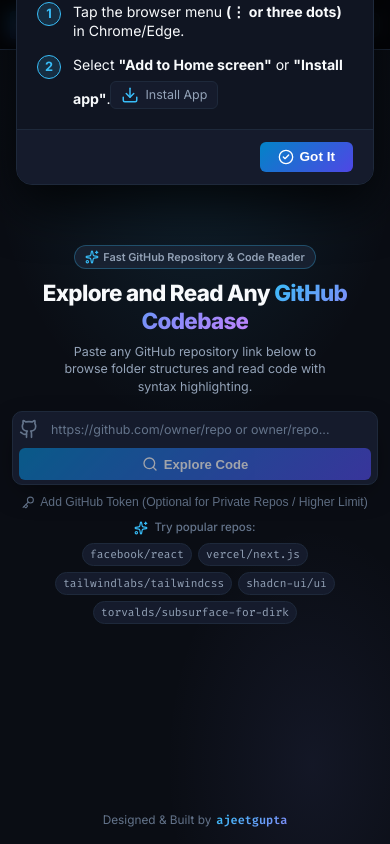
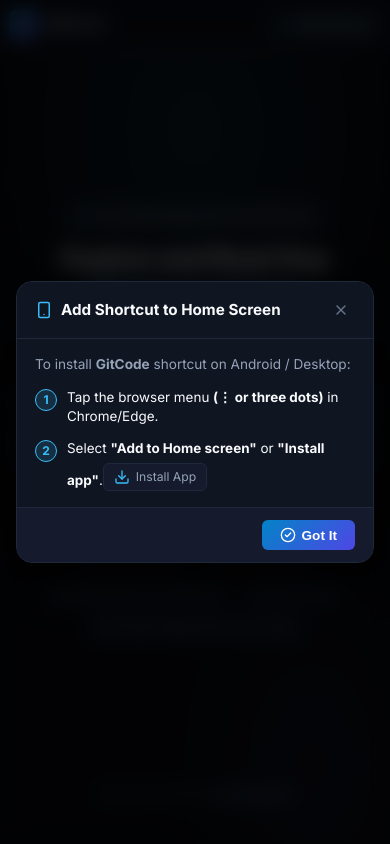
Before and after one commit to AJKakarot/MyCode, a Next.js app: page / in a window 390 px wide. Both pictures are taken after a click on the button "Add Shortcut". Built offline with nearby package versions, Linux system fonts and the light colour scheme.

Commit message:
fix(ui): fix iOS install modal viewport cutoff, enlarge repo input, and enable page scrolling

```diff
--- a/src/app/globals.css
+++ b/src/app/globals.css
@@ -242,14 +242,24 @@
 /* Install Modal Dialog */
 .install-modal-overlay {
   position: fixed;
-  inset: 0;
-  background: rgba(0, 0, 0, 0.75);
-  backdrop-filter: blur(8px);
-  z-index: 100;
+  top: 0;
+  left: 0;
+  right: 0;
+  bottom: 0;
+  width: 100vw;
+  height: 100vh;
+  height: 100dvh;
+  background: rgba(0, 0, 0, 0.8);
+  backdrop-filter: blur(10px);
+  -webkit-backdrop-filter: blur(10px);
+  z-index: 99999;
   display: flex;
   align-items: center;
   justify-content: center;
-  padding: 16px;
+  padding: max(16px, env(safe-area-inset-top, 16px)) 16px max(16px, env(safe-area-inset-bottom, 16px));
+  overflow-y: auto;
+  overscroll-behavior: contain;
+  -webkit-overflow-scrolling: touch;
   animation: fadeIn 0.2s ease;
 }
 
@@ -258,12 +268,16 @@
   border: 1px solid var(--border-color);
   border-radius: var(--radius-lg);
   width: 100%;
-  max-width: 440px;
-  box-shadow: 0 20px 50px rgba(0, 0, 0, 0.8);
+  max-width: 420px;
+  max-height: min(88dvh, 580px);
+  margin: auto;
+  box-shadow: 0 20px 50px rgba(0, 0, 0, 0.85);
   display: flex;
   flex-direction: column;
   overflow: hidden;
-  animation: slideUp 0.25s ease;
+  animation: slideUp 0.25s cubic-bezier(0.16, 1, 0.3, 1);
+  position: relative;
+  flex-shrink: 0;
 }
 
 @keyframes fadeIn {
@@ -272,16 +286,18 @@
 }
 
 @keyframes slideUp {
-  from { transform: translateY(16px); opacity: 0; }
-  to { transform: translateY(0); opacity: 1; }
+  from { transform: translateY(16px) scale(0.98); opacity: 0; }
+  to { transform: translateY(0) scale(1); opacity: 1; }
 }
 
 .install-modal-header {
-  padding: 16px 20px;
+  padding: 14px 18px;
   border-bottom: 1px solid var(--border-color);
   display: flex;
   align-items: center;
   justify-content: space-between;
+  flex-shrink: 0;
+  background: var(--bg-secondary);
 }
 
 .modal-title-group {
@@ -291,7 +307,7 @@
 }
 
 .modal-title-group h3 {
-  font-size: 1rem;
+  font-size: 0.95rem;
   font-weight: 700;
   color: var(--text-primary);
 }
@@ -301,11 +317,12 @@
   border: none;
   color: var(--text-muted);
   cursor: pointer;
-  padding: 4px;
-  border-radius: 4px;
+  padding: 6px;
+  border-radius: var(--radius-sm);
   display: flex;
   align-items: center;
   justify-content: center;
+  transition: all 0.15s ease;
 }
 
 .modal-close-btn:hover {
@@ -314,52 +331,59 @@
 }
 
 .install-modal-body {
-  padding: 20px;
+  padding: 16px 18px;
+  overflow-y: auto;
+  overscroll-behavior: contain;
+  -webkit-overflow-scrolling: touch;
+  flex: 1;
+  min-height: 0;
 }
 
 .instruction-lead {
-  font-size: 0.9rem;
+  font-size: 0.85rem;
   color: var(--text-secondary);
-  margin-bottom: 16px;
+  margin-bottom: 14px;
+  line-height: 1.4;
 }
 
 .steps-list {
   list-style: none;
   display: flex;
   flex-direction: column;
-  gap: 14px;
+  gap: 12px;
 }
 
 .step-item {
   display: flex;
   align-items: flex-start;
-  gap: 12px;
+  gap: 10px;
 }
 
 .step-num {
-  width: 24px;
-  height: 24px;
+  width: 22px;
+  height: 22px;
   border-radius: 50%;
   background: rgba(56, 189, 248, 0.15);
   border: 1px solid var(--accent-primary);
   color: var(--accent-primary);
-  font-size: 0.8rem;
+  font-size: 0.75rem;
   font-weight: 700;
   display: flex;
   align-items: center;
   justify-content: center;
   flex-shrink: 0;
+  margin-top: 1px;
 }
 
 .step-content {
-  font-size: 0.88rem;
+  font-size: 0.84rem;
   color: var(--text-primary);
-  line-height: 1.4;
+  line-height: 1.45;
   flex: 1;
 }
 
 .step-visual {
-  margin-top: 6px;
+  margin-top: 5px;
   display: inline-flex;
   align-items: center;
   gap: 6px;
@@ -367,16 +391,17 @@
   border: 1px solid var(--border-color);
   padding: 4px 10px;
   border-radius: var(--radius-sm);
-  font-size: 0.78rem;
+  font-size: 0.76rem;
   color: var(--text-secondary);
 }
 
 .install-modal-footer {
-  padding: 12px 20px;
+  padding: 12px 18px;
   border-top: 1px solid var(--border-color);
   display: flex;
   justify-content: flex-end;
   background: var(--bg-surface);
+  flex-shrink: 0;
 }
 
 .modal-done-btn {
@@ -399,7 +424,7 @@
 }
 
 /* ==========================================================================
-   Hero Landing Section (No Scroll, Perfectly Centered)
+   Hero Landing Section (Scrollable & Responsive)
    ========================================================================== */
 
 .hero-landing-section {
@@ -408,52 +433,56 @@
   flex-direction: column;
   justify-content: space-between;
   align-items: center;
-  padding: 24px 16px 12px;
+  padding: 36px 20px 24px;
   background:
-    radial-gradient(ellipse 70% 50% at 50% 10%, rgba(56, 189, 248, 0.12), transparent 75%),
-    radial-gradient(ellipse 50% 40% at 80% 90%, rgba(129, 140, 248, 0.08), transparent 75%);
-  overflow: hidden;
+    radial-gradient(ellipse 70% 50% at 50% 10%, rgba(56, 189, 248, 0.14), transparent 75%),
+    radial-gradient(ellipse 50% 40% at 80% 90%, rgba(129, 140, 248, 0.09), transparent 75%);
+  overflow-y: auto;
+  overflow-x: hidden;
+  -webkit-overflow-scrolling: touch;
+  min-height: 0;
 }
 
 .hero-content {
   width: 100%;
-  max-width: 760px;
+  max-width: 800px;
   display: flex;
   flex-direction: column;
   align-items: center;
   justify-content: center;
   text-align: center;
   margin: auto 0;
+  padding: 20px 0;
 }
 
 .hero-badge {
   display: inline-flex;
   align-items: center;
-  gap: 6px;
-  padding: 4px 14px;
+  gap: 8px;
+  padding: 6px 16px;
   background: rgba(30, 41, 59, 0.7);
   border: 1px solid rgba(56, 189, 248, 0.3);
   border-radius: 9999px;
-  font-size: 0.76rem;
+  font-size: 0.82rem;
   font-weight: 600;
   color: var(--text-secondary);
+  margin-bottom: 20px;
+}
+
+.hero-title {
+  font-size: clamp(2rem, 5vw, 3.25rem);
+  font-weight: 800;
+  letter-spacing: -0.03em;
+  line-height: 1.18;
   margin-bottom: 16px;
 }
 
-.hero-title {
-  font-size: clamp(1.8rem, 4.5vw, 3rem);
-  font-weight: 800;
-  letter-spacing: -0.03em;
-  line-height: 1.15;
-  margin-bottom: 14px;
-}
-
 .hero-description {
-  font-size: clamp(0.85rem, 1.8vw, 1.05rem);
+  font-size: clamp(0.92rem, 2vw, 1.1rem);
   color: var(--text-secondary);
-  max-width: 580px;
-  margin-bottom: 24px;
-  line-height: 1.5;
+  max-width: 620px;
+  margin-bottom: 30px;
+  line-height: 1.6;
 }
 
 /* ==========================================================================
@@ -462,13 +491,13 @@
 
 .repo-input-wrapper {
   width: 100%;
-  max-width: 680px;
+  max-width: 720px;
 }
 
 .repo-input-form {
   display: flex;
   flex-direction: column;
-  gap: 10px;
+  gap: 12px;
 }
 
 .input-group-main {
@@ -476,24 +505,24 @@
   display: flex;
   align-items: center;
   background: var(--bg-surface);
-  border: 1px solid var(--border-color);
-  border-radius: var(--radius-lg);
-  padding: 5px 6px 5px 14px;
-  box-shadow: 0 10px 30px -10px rgba(0, 0, 0, 0.6);
+  border: 1.5px solid var(--border-color);
+  border-radius: var(--radius-xl);
+  padding: 7px 8px 7px 18px;
+  box-shadow: 0 14px 40px -10px rgba(0, 0, 0, 0.7), 0 0 0 1px rgba(255, 255, 255, 0.04);
   transition: all 0.25s ease;
   width: 100%;
 }
 
 .input-group-main:focus-within {
   border-color: var(--accent-primary);
-  box-shadow: 0 0 0 3px var(--accent-glow), 0 12px 36px -10px rgba(0, 0, 0, 0.8);
+  box-shadow: 0 0 0 3px var(--accent-glow), 0 16px 44px -10px rgba(0, 0, 0, 0.85);
 }
 
 .input-icon-wrapper {
   display: flex;
   align-items: center;
   justify-content: center;
-  margin-right: 10px;
+  margin-right: 12px;
   color: var(--text-muted);
   flex-shrink: 0;
 }
@@ -504,28 +533,28 @@
   background: transparent;
   border: none;
   outline: none;
-  font-size: 0.95rem;
+  font-size: 1.05rem;
   color: var(--text-primary);
   font-family: var(--font-sans);
-  padding: 8px 0;
+  padding: 10px 4px;
 }
 
 .repo-text-input::placeholder {
   color: #64748b;
-  font-size: 0.88rem;
+  font-size: 0.95rem;
   font-family: var(--font-sans);
 }
 
 .repo-submit-btn {
   display: flex;
   align-items: center;
-  gap: 6px;
+  gap: 8px;
   background: linear-gradient(135deg, #0284c7 0%, #4f46e5 100%);
   color: #ffffff;
   border: none;
-  border-radius: var(--radius-md);
-  padding: 10px 18px;
-  font-size: 0.88rem;
+  border-radius: var(--radius-lg);
+  padding: 12px 24px;
+  font-size: 0.95rem;
   font-weight: 600;
   cursor: pointer;
   transition: all 0.2s ease;
@@ -534,9 +563,9 @@
 }
 
 .repo-submit-btn:hover:not(:disabled) {
-  opacity: 0.92;
+  opacity: 0.94;
   transform: translateY(-1px);
-  box-shadow: 0 4px 14px rgba(56, 189, 248, 0.35);
+  box-shadow: 0 6px 18px rgba(56, 189, 248, 0.4);
 }
 
 .repo-submit-btn:disabled {
@@ -545,8 +574,8 @@
 }
 
 .btn-spinner {
-  width: 16px;
-  height: 16px;
+  width: 18px;
+  height: 18px;
   border: 2px solid rgba(255, 255, 255, 0.3);
   border-top-color: #ffffff;
   border-radius: 50%;
@@ -1344,35 +1373,43 @@
   }
 
   .hero-landing-section {
-    padding: 12px 12px 8px;
+    padding: 24px 16px 20px;
+    overflow-y: auto;
+    overflow-x: hidden;
+    -webkit-overflow-scrolling: touch;
+  }
+
+  .hero-content {
+    padding: 10px 0;
+    margin: auto 0;
   }
 
   .hero-badge {
-    font-size: 0.68rem;
-    padding: 3px 10px;
-    margin-bottom: 10px;
-    gap: 4px;
+    font-size: 0.72rem;
+    padding: 4px 12px;
+    margin-bottom: 12px;
+    gap: 6px;
   }
 
   .hero-title {
-    font-size: 1.4rem;
+    font-size: 1.65rem;
     line-height: 1.25;
-    margin-bottom: 8px;
-    max-width: 320px;
+    margin-bottom: 10px;
+    max-width: 100%;
   }
 
   .hero-description {
-    font-size: 0.78rem;
-    line-height: 1.4;
-    margin-bottom: 16px;
-    max-width: 280px;
+    font-size: 0.85rem;
+    line-height: 1.45;
+    margin-bottom: 20px;
+    max-width: 100%;
   }
 
   .input-group-main {
     flex-wrap: wrap;
-    padding: 4px 6px;
-    gap: 6px;
-    border-radius: var(--radius-md);
+    padding: 8px 10px;
+    gap: 10px;
+    border-radius: var(--radius-lg);
   }
 
   .input-icon-wrapper {
@@ -1381,39 +1418,39 @@
 
   .repo-text-input {
     width: 100%;
-    font-size: 0.82rem;
-    padding: 5px 0;
+    font-size: 0.95rem;
+    padding: 6px 2px;
   }
 
   .repo-text-input::placeholder {
-    font-size: 0.78rem;
+    font-size: 0.85rem;
   }
 
   .repo-submit-btn {
     width: 100%;
     justify-content: center;
-    padding: 8px 12px;
-    font-size: 0.82rem;
-    border-radius: var(--radius-sm);
+    padding: 12px 16px;
+    font-size: 0.92rem;
+    border-radius: var(--radius-md);
   }
 
   .popular-chips-bar {
-    margin-top: 10px;
-    gap: 6px;
+    margin-top: 14px;
+    gap: 8px;
   }
 
   .chips-label {
-    font-size: 0.72rem;
+    font-size: 0.76rem;
   }
 
   .repo-chip {
-    padding: 3px 7px;
-    font-size: 0.7rem;
+    padding: 5px 10px;
+    font-size: 0.74rem;
   }
 
   .landing-footer {
-    padding: 6px 10px;
-    font-size: 0.74rem;
+    padding: 16px 10px 20px;
+    font-size: 0.78rem;
   }
 
   .explorer-workspace {
--- a/src/components/InstallPrompt.tsx
+++ b/src/components/InstallPrompt.tsx
@@ -1,6 +1,7 @@
 'use client';
 
 import React, { useState, useEffect } from 'react';
+import { createPortal } from 'react-dom';
 import { Smartphone, Share, PlusSquare, X, CheckCircle2, Download } from 'lucide-react';
 
 interface BeforeInstallPromptEvent extends Event {
@@ -14,8 +15,11 @@
   const [isStandalone, setIsStandalone] = useState(false);
   const [showModal, setShowModal] = useState(false);
   const [installed, setInstalled] = useState(false);
+  const [mounted, setMounted] = useState(false);
 
   useEffect(() => {
+    setMounted(true);
+
     // Check if already in standalone/installed mode
     const isStandaloneMode =
       window.matchMedia('(display-mode: standalone)').matches ||
@@ -66,20 +70,8 @@
     return null;
   }
 
-  return (
-    <>
-      <button
-        onClick={handleInstallClick}
-        className="shortcut-install-btn"
-        title="Add to Android / iPhone Home Screen"
-      >
-        <Smartphone size={14} className="text-accent" />
-        <span>Add Shortcut</span>
-      </button>
-
-      {/* Instructional Modal for iOS & Android */}
-      {showModal && (
-        <div className="install-modal-overlay" onClick={() => setShowModal(false)}>
+  const modalContent = showModal ? (
+    <div className="install-modal-overlay" onClick={() => setShowModal(false)} role="dialog" aria-modal="true">
       <div className="install-modal-card" onClick={(e) => e.stopPropagation()}>
         <div className="install-modal-header">
           <div className="modal-title-group">
@@ -108,7 +100,7 @@
                   <div className="step-content">
                     Tap the <strong>Share</strong> button at the bottom of Safari.
                     <div className="step-visual">
-                          <Share size={18} className="text-accent" /> <span>Share Button</span>
+                      <Share size={16} className="text-accent" /> <span>Share Button</span>
                     </div>
                   </div>
                 </li>
@@ -117,7 +109,7 @@
                   <div className="step-content">
                     Scroll down and tap <strong>&quot;Add to Home Screen&quot;</strong>.
                     <div className="step-visual">
-                          <PlusSquare size={18} className="text-accent" /> <span>Add to Home Screen</span>
+                      <PlusSquare size={16} className="text-accent" /> <span>Add to Home Screen</span>
                     </div>
                   </div>
                 </li>
@@ -147,7 +139,7 @@
                   <div className="step-content">
                     Select <strong>&quot;Add to Home screen&quot;</strong> or <strong>&quot;Install app&quot;</strong>.
                     <div className="step-visual">
-                          <Download size={18} className="text-accent" /> <span>Install App</span>
+                      <Download size={16} className="text-accent" /> <span>Install App</span>
                     </div>
                   </div>
                 </li>
@@ -164,7 +156,23 @@
         </div>
       </div>
     </div>
-      )}
+  ) : null;
+
+  return (
+    <>
+      <button
+        onClick={handleInstallClick}
+        className="shortcut-install-btn"
+        title="Add to Android / iPhone Home Screen"
+      >
+        <Smartphone size={14} className="text-accent" />
+        <span>Add Shortcut</span>
+      </button>
+
+      {/* Instructional Modal rendered via Portal */}
+      {mounted && typeof document !== 'undefined' && modalContent
+        ? createPortal(modalContent, document.body)
+        : null}
     </>
   );
 }
--- a/src/components/RepoInput.tsx
+++ b/src/components/RepoInput.tsx
@@ -50,7 +50,7 @@
       <form onSubmit={handleSubmit} className="repo-input-form">
         <div className="input-group-main">
           <div className="input-icon-wrapper">
-            <GithubIcon size={20} className="github-icon" />
+            <GithubIcon size={22} className="github-icon" />
           </div>
 
           <input
@@ -74,7 +74,7 @@
               <span className="btn-spinner"></span>
             ) : (
               <>
-                <Search size={16} />
+                <Search size={18} />
                 <span>Explore Code</span>
               </>
             )}
```
Lines whose indentation alone changed are shown as unchanged.
